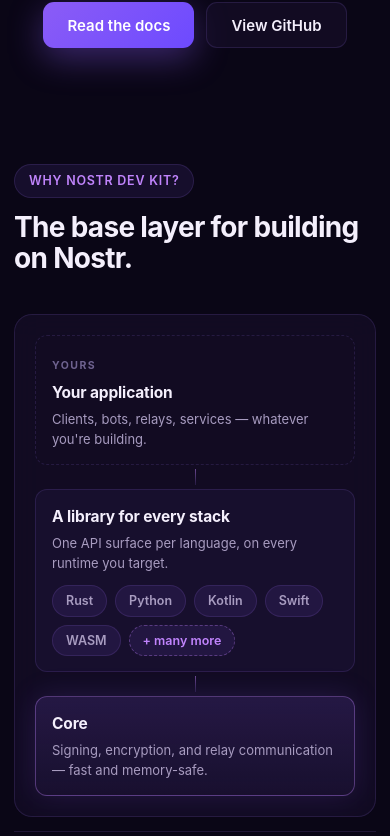
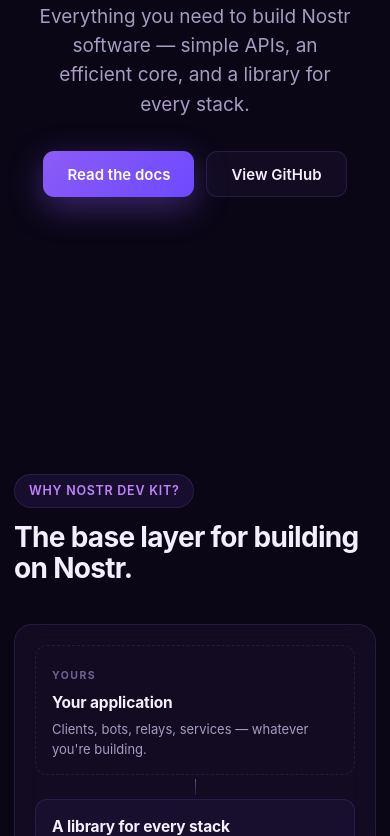
Before and after one commit to nostrdevkit/website, an Astro site: page / in a window 390 px wide. Shown: the part 433-1269 px from the top of the page. Built offline with nearby package versions, Linux system fonts and the light colour scheme; Astro itself is replaced by a stand-in of ours.

Commit message:
Center hero section in viewport
Signed-off-by: Yuki Kishimoto <yukikishimoto@protonmail.com>

```diff
--- a/public/styles.css
+++ b/public/styles.css
@@ -22,6 +22,7 @@
   --shadow-card: 0 18px 44px rgba(10, 6, 22, 0.35);
   --font: Inter, ui-sans-serif, system-ui, -apple-system, "Segoe UI", sans-serif;
   --mono: ui-monospace, SFMono-Regular, Menlo, Monaco, Consolas, monospace;
+  --header-h: 69px;
 }
 
 html[data-theme="light"] {
@@ -215,8 +216,11 @@ html[data-theme="light"] .icon-moon { display: none; }
 
 .hero {
   display: grid;
+  align-content: center;
   justify-items: center;
-  padding: 96px 24px 88px;
+  min-height: calc(100vh - var(--header-h));
+  min-height: calc(100svh - var(--header-h));
+  padding: 48px 24px;
   text-align: center;
 }
 
@@ -947,6 +951,8 @@ html[data-theme="light"] .member-links a:hover {
 }
 
 @media (max-width: 620px) {
+  :root { --header-h: 53px; }
+
   .header-inner, .hero, .section, .page, .docs-section, .site-footer {
     width: min(100% - 28px, 1080px);
   }
@@ -960,7 +966,7 @@ html[data-theme="light"] .member-links a:hover {
   .nav-action { margin-left: 2px; }
   .theme-toggle { width: 32px; height: 32px; margin-left: 2px; }
 
-  .hero { padding: 64px 20px 60px; }
+  .hero { padding: 32px 20px 40px; }
   .page-hero { padding: 52px 0 36px; }
   .page-hero h1 { font-size: clamp(28px, 8vw, 36px); }
   .page-hero p:not(.eyebrow) { font-size: 16px; }
```
